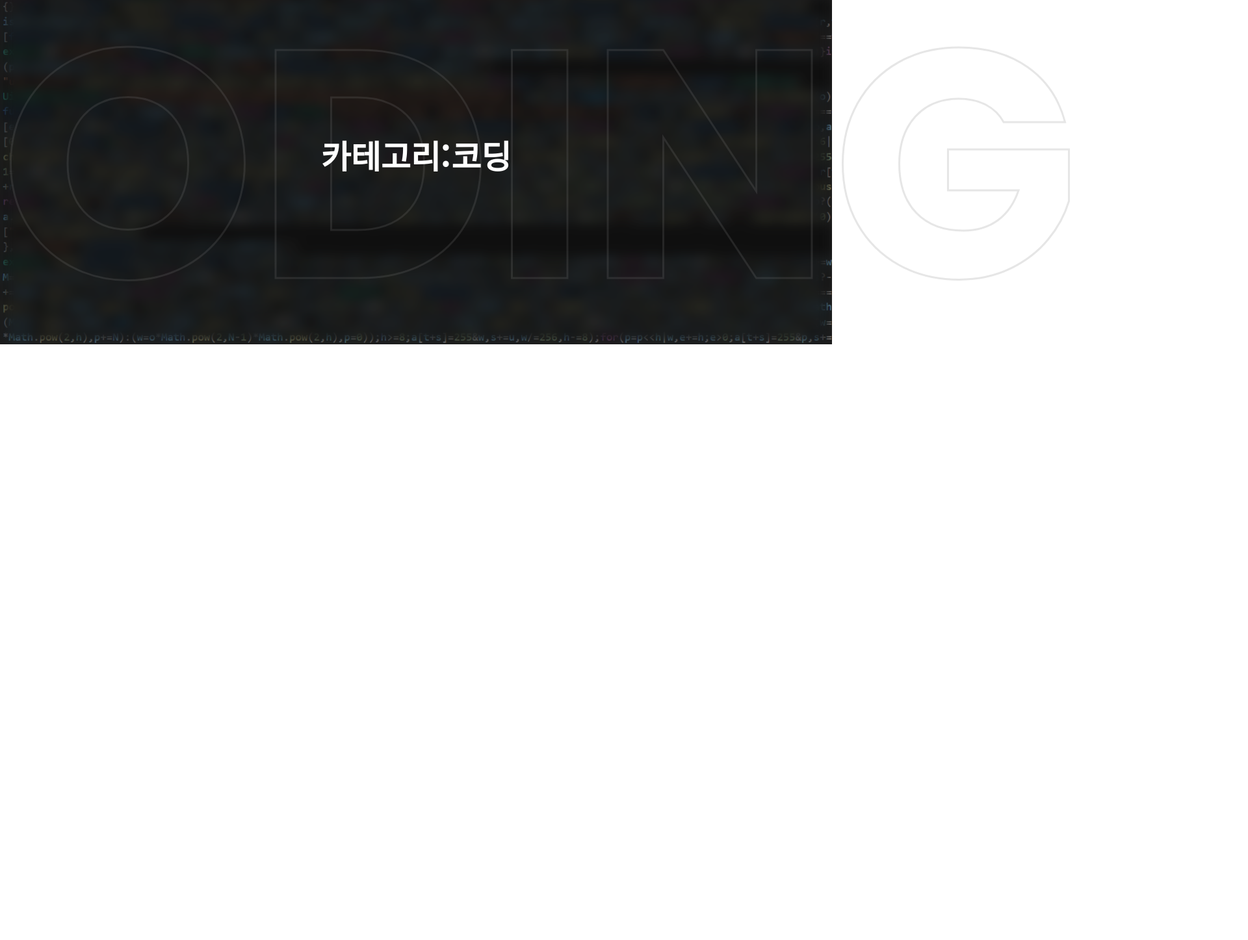
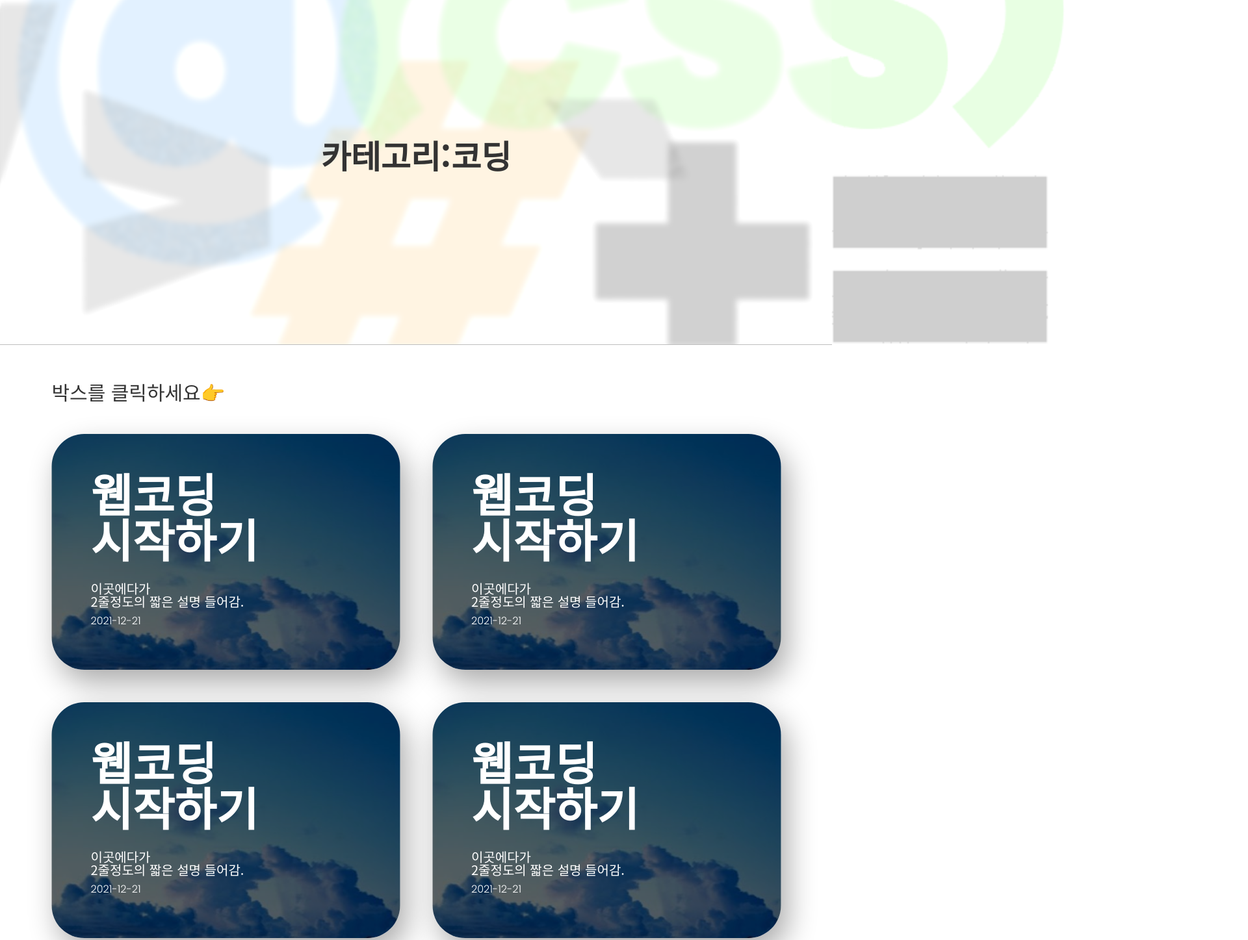
Before and after one commit to CHEEZ-BURGER/SwBlog, a plain HTML site: page cat_cod.html in a window 1280 px wide. Shown: the part 67-1514 px from the top of the page at 65% size, 1920 px wide, since content can reach past the window. Drawn offline with nearby package versions, Linux system fonts and the light colour scheme.

Commit message:
cat_code 80% add some emoji;)

```diff
--- a/cat_cod.html
+++ b/cat_cod.html
@@ -18,15 +18,58 @@
     <body>
         <p class="cat_name">카테고리:코딩</p>
         <div class="fixed">
-            <div class="main_back_blur">
-                <div class="inner_bug">
-                    <h1 class="cod_typo">CODING</h1>
+            <div class="main_back_blur"></div>
+            <img class="main_back_img" src="./catPage_common/cod_cat.png">
+        </div>
+        <div class="nfixed_back">
+            <div class="box_inner">
+                <p style="position: absolute; top: -80px; font-family: 'Noto Sans KR', sans-serif; font-size: 30px; font-weight: 500;">박스를 클릭하세요👉</p>
+                <div class="box_flexbox">
+                        <a href="#" class="box_blur">
+                            <h1>웹코딩<br>시작하기</h1>
+                            <p>이곳에다가<br>2줄정도의 짧은 설명 들어감.</p>
+                            <time datetime="2021-12-21T00:00:00.000Z" class="year">2021-12-21</time>
+                        </a>
+                        <div class="box_img"></div>
+
+                        <a href="#" class="box_blur">
+                            <h1>웹코딩<br>시작하기</h1>
+                            <p>이곳에다가<br>2줄정도의 짧은 설명 들어감.</p>
+                            <time datetime="2021-12-21T00:00:00.000Z" class="year">2021-12-21</time>
+                        </a>
+                        <div style="left: 586px;" class="box_img"></div>
+                </div>
+                <div class="box_flexbox">
+                    <a href="#" class="box_blur">
+                        <h1>웹코딩<br>시작하기</h1>
+                        <p>이곳에다가<br>2줄정도의 짧은 설명 들어감.</p>
+                        <time datetime="2021-12-21T00:00:00.000Z" class="year">2021-12-21</time>
+                    </a>
+                    <div class="box_img"></div>
+
+                    <a href="#" class="box_blur">
+                        <h1>웹코딩<br>시작하기</h1>
+                        <p>이곳에다가<br>2줄정도의 짧은 설명 들어감.</p>
+                        <time datetime="2021-12-21T00:00:00.000Z" class="year">2021-12-21</time>
+                    </a>
+                    <div style="left: 586px;" class="box_img"></div>
+                </div>
+                <div class="box_flexbox">
+                    <a href="#" class="box_blur">
+                        <h1>웹코딩<br>시작하기</h1>
+                        <p>이곳에다가<br>2줄정도의 짧은 설명 들어감.</p>
+                        <time datetime="2021-12-21T00:00:00.000Z" class="year">2021-12-21</time>
+                    </a>
+                    <div class="box_img"></div>
+
+                    <a href="#" class="box_blur">
+                        <h1>웹코딩<br>시작하기</h1>
+                        <p>이곳에다가<br>2줄정도의 짧은 설명 들어감.</p>
+                        <time datetime="2021-12-21T00:00:00.000Z" class="year">2021-12-21</time>
+                    </a>
+                    <div style="left: 586px;" class="box_img"></div>
                 </div>
             </div>
-            <div class="main_back"></div>
-        </div>
-        <div class="nfixed_back">
-
         </div>
         <div class="header">
             <div class="main_inner">
@@ -42,6 +85,6 @@
                 </div>
             </div>
         </div>
+
     </body>
-
 </html>
--- a/css/cat_code.css
+++ b/css/cat_code.css
@@ -26,42 +26,22 @@ a{
     position: absolute;
     width: auto;
     height: 603px;
-    backdrop-filter: blur(10px) brightness(50%);
+    backdrop-filter: blur(4px) brightness(101%);
     z-index: 2;
     width: 100%;
 }
-.main_back{
-    width: max-content;
-    position: absolute;
-    height: 603px;
-    background-image: url("../mainPage_img/CODING.png");
-    background-repeat: no-repeat;
-    background-size: cover;
-    width: 100%;
-}
 .nfixed_back{
+    border-top: 1px solid rgba(128, 128, 128, 0.513);
     width: auto;
     height: 1440px;
-    background-color: white;
+    background-color: rgb(255, 255, 255);
     position: relative;
     top: 597px;
     z-index: 4;
 }
-.cod_typo{
-    font-size: 500px;
-    font-weight: 800;
-    font-family: 'Poppins', sans-serif;
-    top: 70px;
-    position: absolute;
-    left: 50%;
-    color: rgba(0, 255, 255, 0);
-    transform: translateX(-50%);
-    opacity: .2;
-    -webkit-text-stroke: 3px #818181;
-}
 .cat_name {
     position: fixed;
-    color: white;
+    color: rgb(51, 51, 51);
     font-size: 50px;
     font-weight: 600;
     top: 280px;
@@ -88,7 +68,6 @@ a{
     z-index: 10;
     position: relative;
 }
-
 .back_btn img{
     position: absolute;
     transform: scaleX(-1);
@@ -106,7 +85,9 @@ a{
 }
 .back_btn a:hover{
     letter-spacing : 5px;
-    color: rgb(75, 95, 133);
+    font-weight: 700;
+    left: 20px;
+    color:#0080FF;
 }
 .cat_btn_box{
     width: 400px;
@@ -127,6 +108,73 @@ a{
     margin-right: 14px;
 }
 .cat_btn_box a:hover{
-    color: rgb(75, 95, 133);
+    color:#0080FF;
     letter-spacing : 5px;
+    font-weight: 700;
 }
+.main_back_img{
+    left: 50%;
+    transform: translateX(-50%);
+    position: absolute;
+    width: 3000px;
+    height: 600px;
+}
+.box_inner{
+    position: relative;
+    left: 50%;
+    transform: translateX(-50%);
+    width: 1121px;
+    margin-top: 137px;
+}
+.box_flexbox{
+    display: flex;
+    gap: 50px;
+    margin-top: 50px;
+}
+.box_blur h1{
+    font-family: 'Noto Sans KR', sans-serif;
+    font-size: 70px;
+    font-weight: 600;
+    color: #FFF;
+    margin-left: 60px;
+    margin-top: 56px;
+}
+.box_blur p{
+    font-family: 'Noto Sans KR', sans-serif;
+    font-size: 20px;
+    font-weight: 400;
+    color: #FFF;
+    margin-left: 60px;
+    margin-top: 32px;
+}
+.box_blur .year{
+    position: relative;
+    font-family: 'Poppins', sans-serif;
+    font-size: 16px;
+    font-weight: 300;
+    color: #FFF;
+    margin-left: 60px;
+    top: 12px;
+}
+.box_blur{
+    width: 536px;
+    height: 363px;
+
+    border-radius: 50px;
+    z-index: 6;
+    cursor: pointer;
+    transition: 0.3s cubic-bezier(0.34, 1.56, 0.64, 1);
+}
+.box_blur:hover{
+    box-shadow: 10px 20px 46px rgba(0, 0, 0, 0.486);
+}
+.box_img{
+    filter: brightness(40%);
+    position: absolute;
+    background-image: url(../mainPage_img/fddsfsd.JPG);
+    width: 536px;
+    height: 363px;
+    border-radius: 50px;
+    z-index: 5;
+    box-shadow: 10px 20px 46px rgba(0, 0, 0, 0.335);
+}
```
Also changed, not shown: css/mainPage.css (+11 -3 lines), index.html (+19 -17 lines), catPage_common/art_cat.png (added), catPage_common/cod_cat.png (added), catPage_common/tec_cat.png (added), catPage_common/zigzag_bg.png (added), 1 other file.
